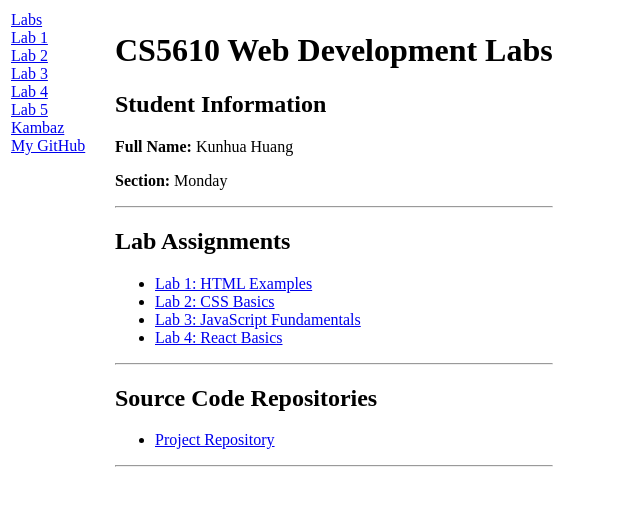
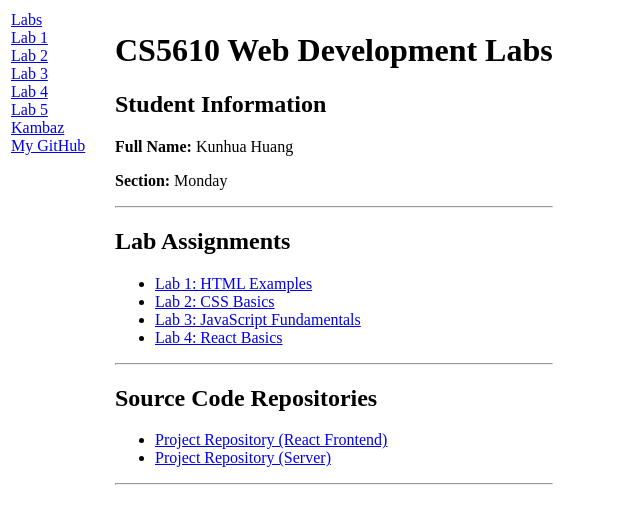
Before and after one commit to ecstasoy/Kambaz, a Next.js app: page /Labs in a window 1280 px wide. Shown: the top 524 px of the page, without its empty margins (0-640 px from the left). Built offline with nearby package versions, Linux system fonts and the light colour scheme.

Commit message:
fix user session

```diff
--- a/app/(Kambaz)/Dashboard/page.tsx
+++ b/app/(Kambaz)/Dashboard/page.tsx
@@ -50,6 +50,10 @@ export default function Dashboard() {
     const isFaculty = currentUser?.role === "FACULTY" || currentUser?.role === "ADMIN";
 
     const fetchCourses = async () => {
+        if (!currentUser) {
+            dispatch(setCourses([]));
+            return;
+        }
         try {
             if (showAllCourses || isFaculty) {
                 const allCourses = await client.fetchAllCourses();
--- a/app/Labs/page.tsx
+++ b/app/Labs/page.tsx
@@ -53,9 +53,20 @@ export default function Labs() {
                             rel="noopener noreferrer"
                             id="wd-github-repo"
                         >
-                            Project Repository
+                            Project Repository (React Frontend)
                         </a>
                     </li>
+                    <li>
+                        <a
+                            href="https://github.com/ecstasoy/kambaz-node-server-app"
+                            target="_blank"
+                            rel="noopener noreferrer"
+                            id="wd-github-repo"
+                        >
+                            Project Repository (Server)
+                        </a>
+                    </li>
+
                 </ul>
             </div>
             <hr/>
```
